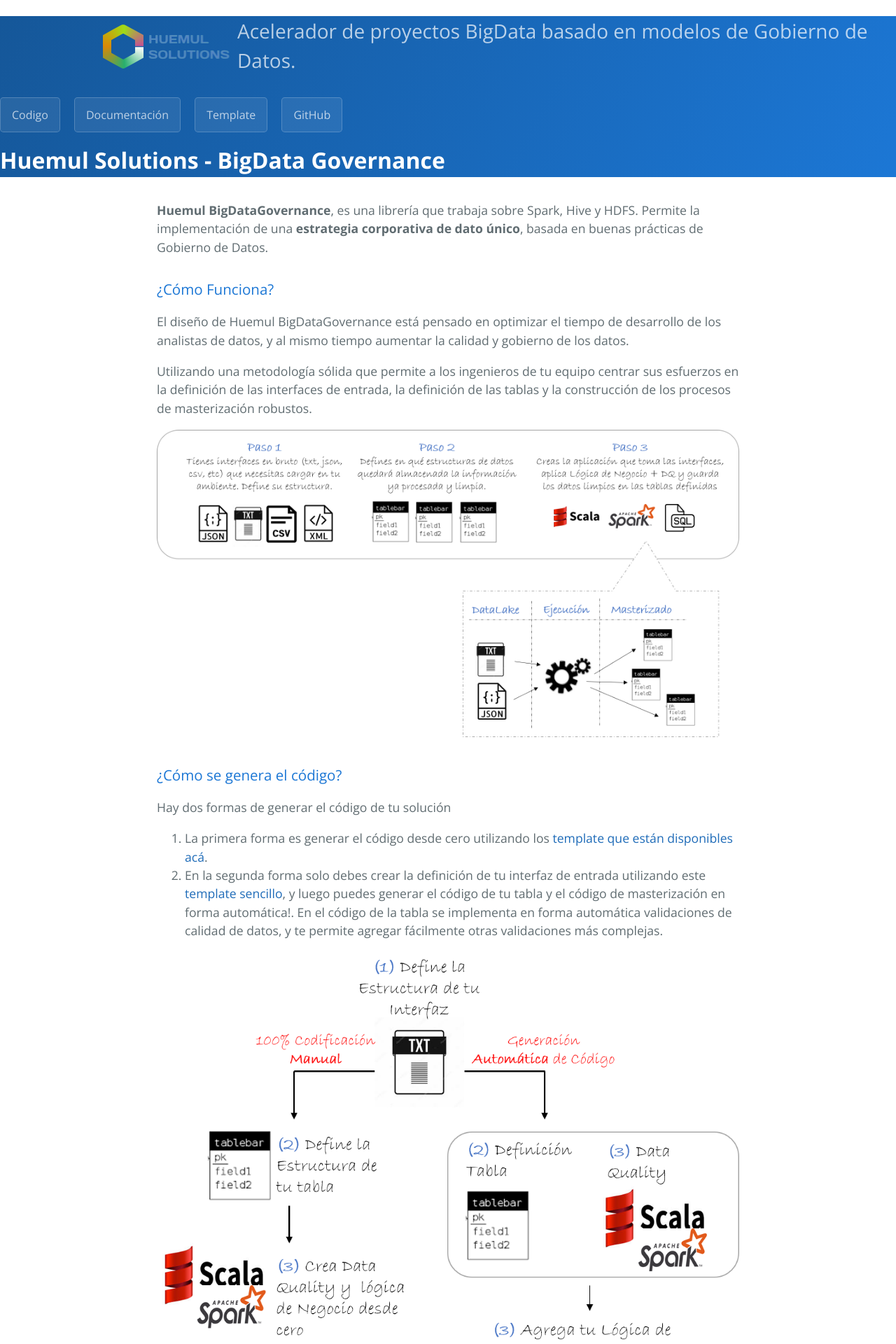
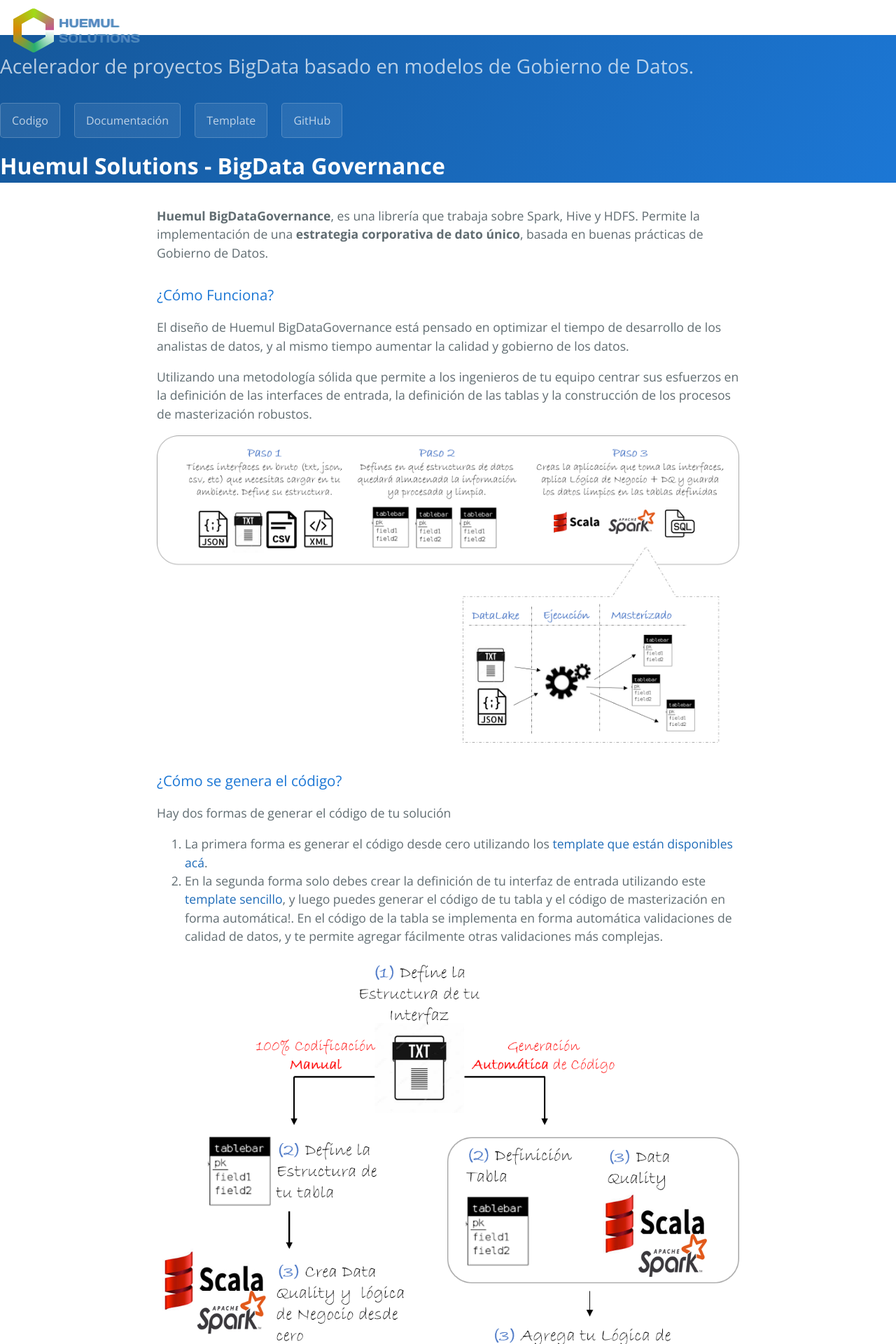
Before and after one commit to HuemulSolutions/HuemulSolutions.github.io, a Jekyll site: the page built from index.md, in a window 1280 px wide. Shown: the top 1920 px of the page at 70% size. Built offline with Jekyll 4.4.1, drawn with Linux system fonts in a browser that asks for light colours.

Commit message:
Update default.html

```diff
--- a/_layouts/default.html
+++ b/_layouts/default.html
@@ -24,8 +24,8 @@
 
     <header class="page-header" style="padding:0px;" role="banner">
 
-      <div style="position: relative;width: 100%;max-width: 1024px;margin: 0 auto;padding: 0 15px;backgroud:white">
-        <div style="float:left">
+      <div style="width: 100%;height: 50px;margin: 0 auto;padding: 0 15px;background-color:white">
+        <div style="">
           <img src="/Huemul_Logo_v3.png">
         </div>
       </div>
```
